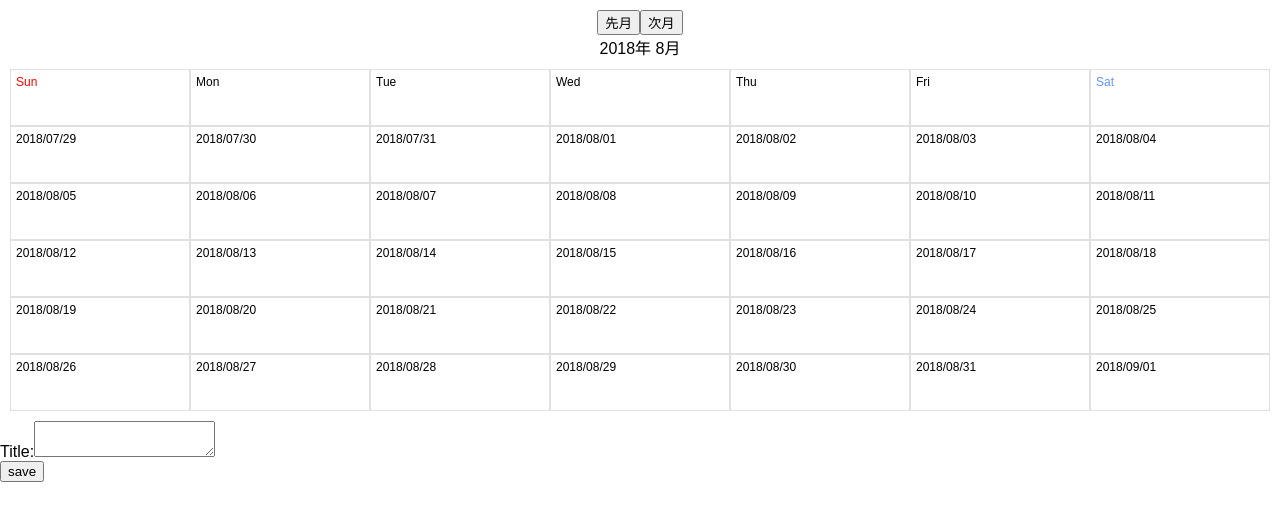
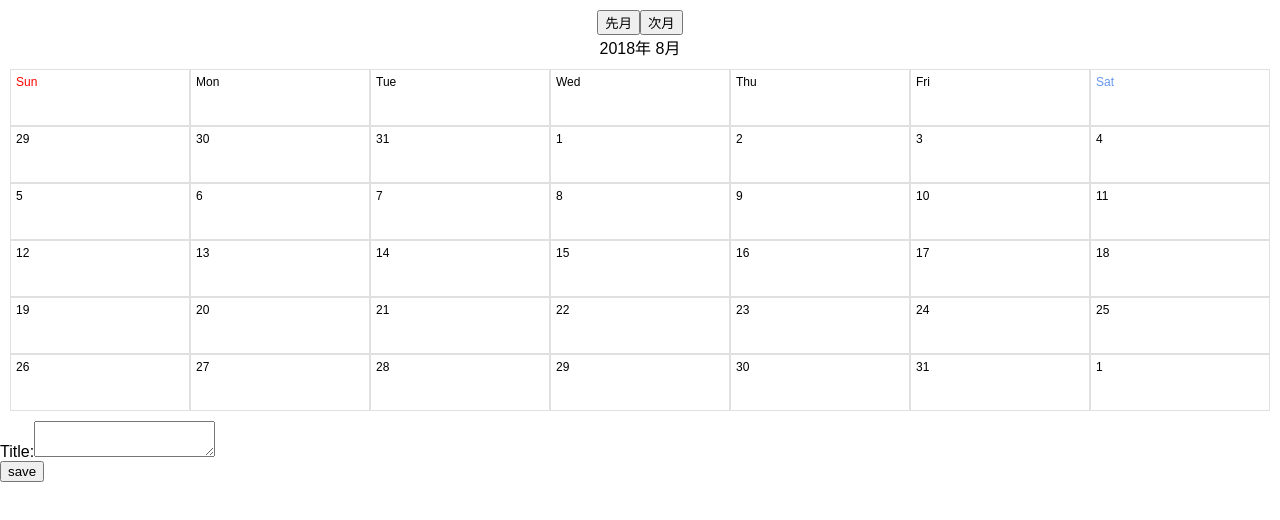
Before and after one commit to frongrasanf/simple_calendar, a React (Create React App) app: page / in a window 1280 px wide. Shown: the top 520 px of the page. Built offline with nearby package versions, Linux system fonts and the light colour scheme.

Commit message:
Modify setSelectedDay function

```diff
--- a/src/DisplayWeeks.js
+++ b/src/DisplayWeeks.js
@@ -1,16 +1,18 @@
 import React, { Component } from 'react';
+import moment from 'moment';
 
 class DisplayWeeks extends Component {
   constructor(props) {
     super(props)
   }
-  click(i) {
-    console.log("i", i)
+  setSelectedDay(i) {
     return this.props.setSelectedDay(i)
   }
+  changeToDisplayStyle(day) {
+    let array = day.split("/")
+    return array[array.length - 1]
+  }
   render() {
-    console.log("called")
-    console.log("this", this.props)
     let { displayDays } = this.props
     let weekNum = displayDays.length / 7
     let array = []
@@ -26,8 +28,8 @@ class DisplayWeeks extends Component {
             <div className="Week-row">
               {dayArray.map((day) => {
                 return (
-                  <div onClick={e => this.click(day)} className="Day-box">
-                    {day}
+                  <div onClick={e => this.setSelectedDay(day)} className="Day-box">
+                    {this.changeToDisplayStyle(day)}
                   </div>
                 )
               })}
--- a/src/Main.js
+++ b/src/Main.js
@@ -9,7 +9,7 @@ class Main extends Component {
     const today = moment()
     const month = today.month()
     const year = today.year()
-    const firstDay = moment().year(year).month(month).date(1)
+    const firstDay = today.startOf('month')
     this.state = {
       today: today,
       month: month,
@@ -32,10 +32,8 @@ class Main extends Component {
   // propsで渡ってきたslectedDayを日付として扱いたい
   setSelectedDay(day) {
     console.log("here", day)
-    let selectDayArray = day.split("/")
-    console.log("momentarray", selectDayArray)
-    let someday = moment().year(2018).month(7).date(1).format("YYYY/MM/DD")
-    console.log("someday", someday)
+    let array = day.split("/")
+    let someday = moment().year(array[0]).month(array[1] - 1).date(array[2]).format("YYYY/M/D")
     this.setState({
       selectedDay: someday
     })
@@ -62,16 +60,16 @@ class Main extends Component {
   let dayArray = [];
   //1日よりも前の日を入れる
   for (let i = 0; i < wday; i++) {
-    let beforeDay = tempDay.subtract(wday - i, 'days').format("YYYY/MM/DD")
+    let beforeDay = tempDay.subtract(wday - i, 'days').format("YYYY/M/D")
     dayArray.push(beforeDay)
-    tempDay.add(wday - i, 'days').format("YYYY/MM/DD")
+    tempDay.add(wday - i, 'days').format("YYYY/M/D")
   }
 
   let flag = true
   while(flag = true) {
-    let day = tempDay.format("YYYY/MM/DD")
+    let day = tempDay.format("YYYY/M/D")
     dayArray.push(day)
-    tempDay.add(1, 'days').format("YYYY/MM/DD")
+    tempDay.add(1, 'days').format("YYYY/M/D")
     // 12月を表示する場合、ここは11
     let tsugi2 = tempDay.month()
     if (tempDay.day() === 0) {
@@ -93,7 +91,6 @@ class Main extends Component {
 }
 
   componentWillMount() {
-    console.log("will")
     const { firstDay, month, displayDays } = this.state
     let tempDay = firstDay
     let wday = firstDay.day();
@@ -102,17 +99,17 @@ class Main extends Component {
     let dayArray = [];
     // 1日よりも前の日を入れる
     for (let i = 0; i < wday; i++) {
-      let beforeDay = tempDay.subtract(wday - i, 'days').format("YYYY/MM/DD")
+      let beforeDay = tempDay.subtract(wday - i, 'days').format("YYYY/M/D")
       dayArray.push(beforeDay)
-      tempDay.add(wday - i, 'days').format("YYYY/MM/D")
+      tempDay.add(wday - i, 'days').format("YYYY/M/D")
     }
 
     let nextMonth = tempMonth + 1
     let flag = true
     while(flag = true) {
-      let day = tempDay.format("YYYY/MM/DD")
+      let day = tempDay.format("YYYY/M/D")
       dayArray.push(day)
-      tempDay.add(1, 'days').format("YYYY/MM/DD")
+      tempDay.add(1, 'days').format("YYYY/M/D")
       tempMonth = tempDay.month()
       if (tempDay.day() === 0) {
         if (tempMonth === nextMonth) {
@@ -126,7 +123,6 @@ class Main extends Component {
     })
   }
   render() {
-    console.log("main", this.state.setSelectedDay)
     const weekInfo = (
       <div className="Week-info">
         <div className="Week-row">
```
